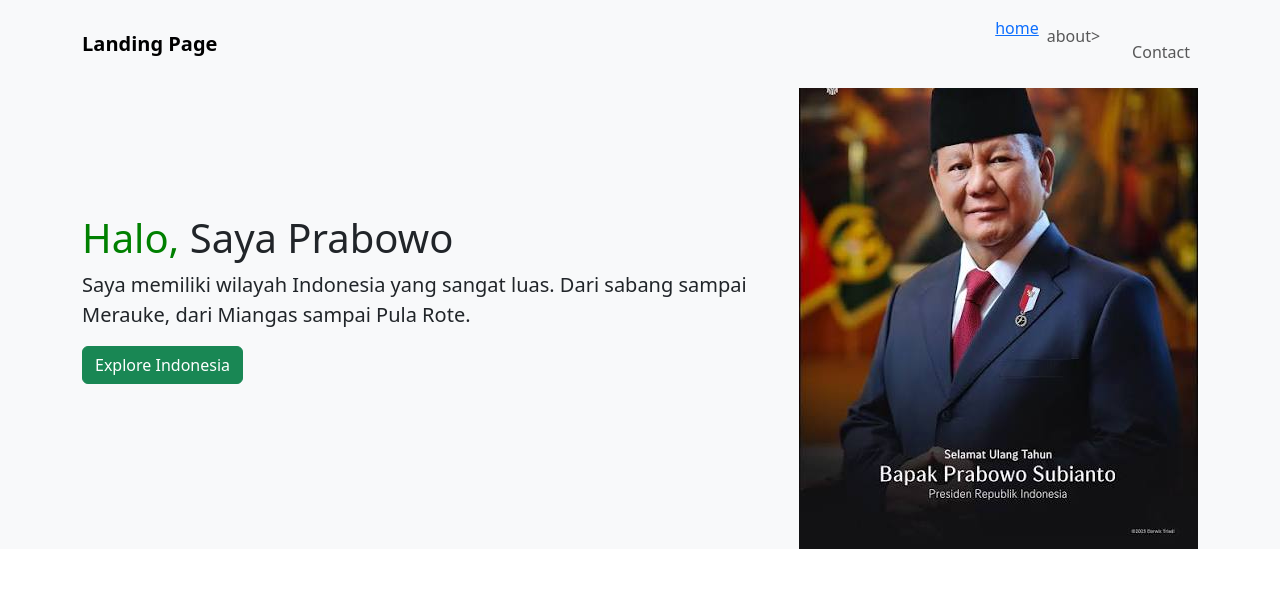
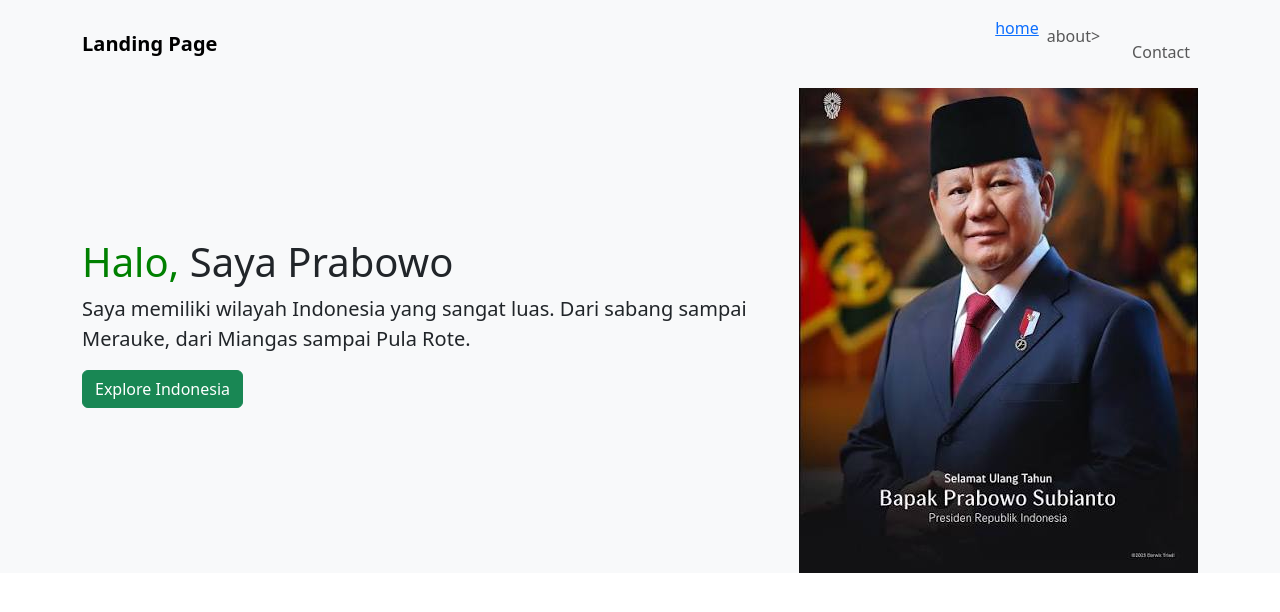
Before and after one commit to sarahajadeh/portofolio-sarahauliadharma, a plain HTML site: page index.html in a window 1280 px wide. Drawn offline with nearby package versions, Linux system fonts and the light colour scheme; a small style sheet from the web is missing; files whose address does not match are found by name.

Commit message:
Update index.html

```diff
--- a/index.html
+++ b/index.html
@@ -1,7 +1,7 @@
 <html>
   <head>
     <title>Landing Page</title>
-     <link href="https://cdn.jsdelivr.net/npm/bootstrap@5.3.8/dist/css/bootstrap.min.css" rel="stylesheet" integrity="sha384-sRIl4kxILFvY47J16cr9ZwB07vP4J8+LH7qKQnuqkuIAvNWLzeN8tE5YBujZqJLB" crossorigin="anonymous">
+     <link href="https://cdn.jsdelivr.net/npm/bootstrap@5.3.3/dist/css/bootstrap.min.css" rel="stylesheet" integrity="sha384-sRIl4kxILFvY47J16cr9ZwB07vP4J8+LH7qKQnuqkuIAvNWLzeN8tE5YBujZqJLB" crossorigin="anonymous">
   </head>
   <body>
    <!-- Navigasi/Navbar -->
@@ -35,7 +35,7 @@
 
 
     <!-- Header -->
-    <section class="mt-5 text-center text-sm-start bg-light">
+    <section class="pt-5 mt-4 text-center text-sm-start bg-light">
       <div class="container">
         <div class="d-flex align-items-center text-center text-sm-start">
           <div>
@@ -49,7 +49,7 @@
               </button>
             </a>
           </div>
-          <img class="img-fluid w-50 d-none d-sm-block" src="image/https://github.com/sarahajadeh/portofolio-sarahauliadharma/blob/main/images%20(4).jpg" alt="header">
+          <img class="img-fluid w-50 d-none d-sm-block" src="images%20(4).jpg" alt="header">
         </div>
       </div>
     </section>
```
